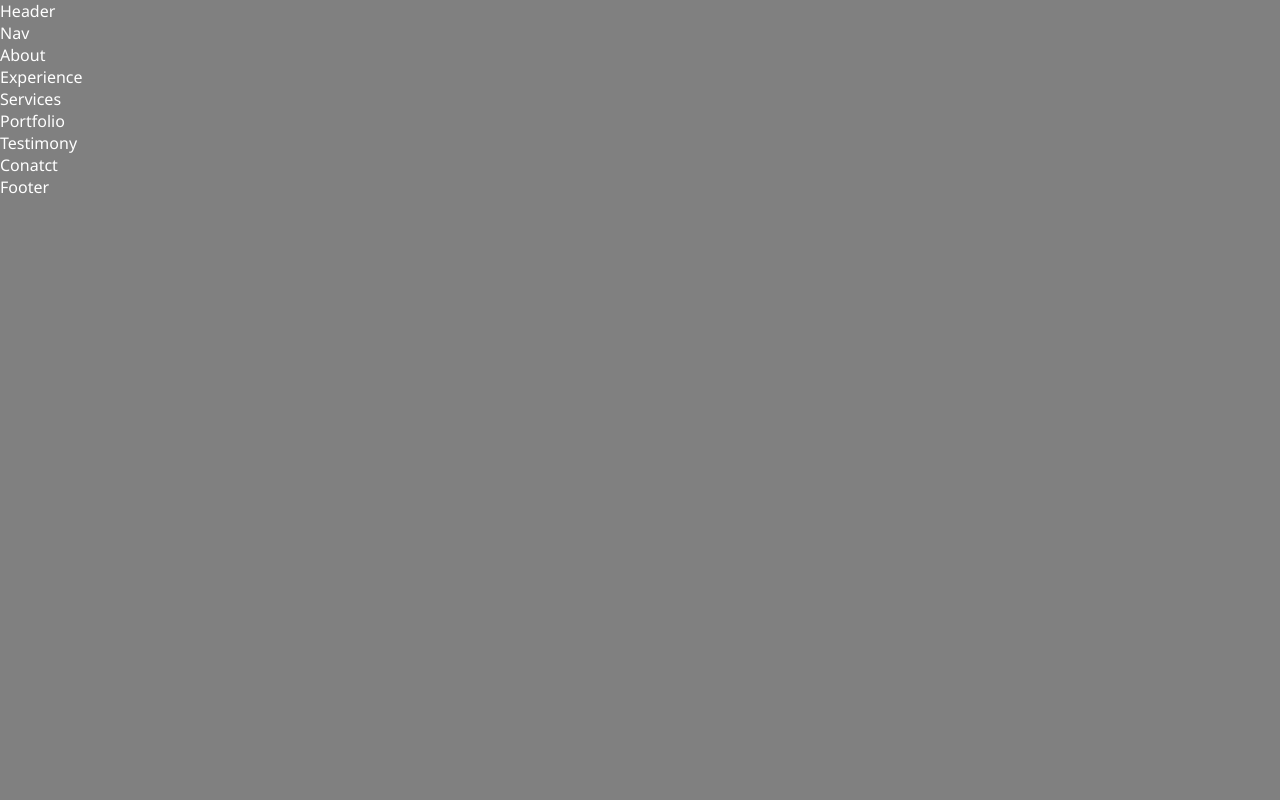
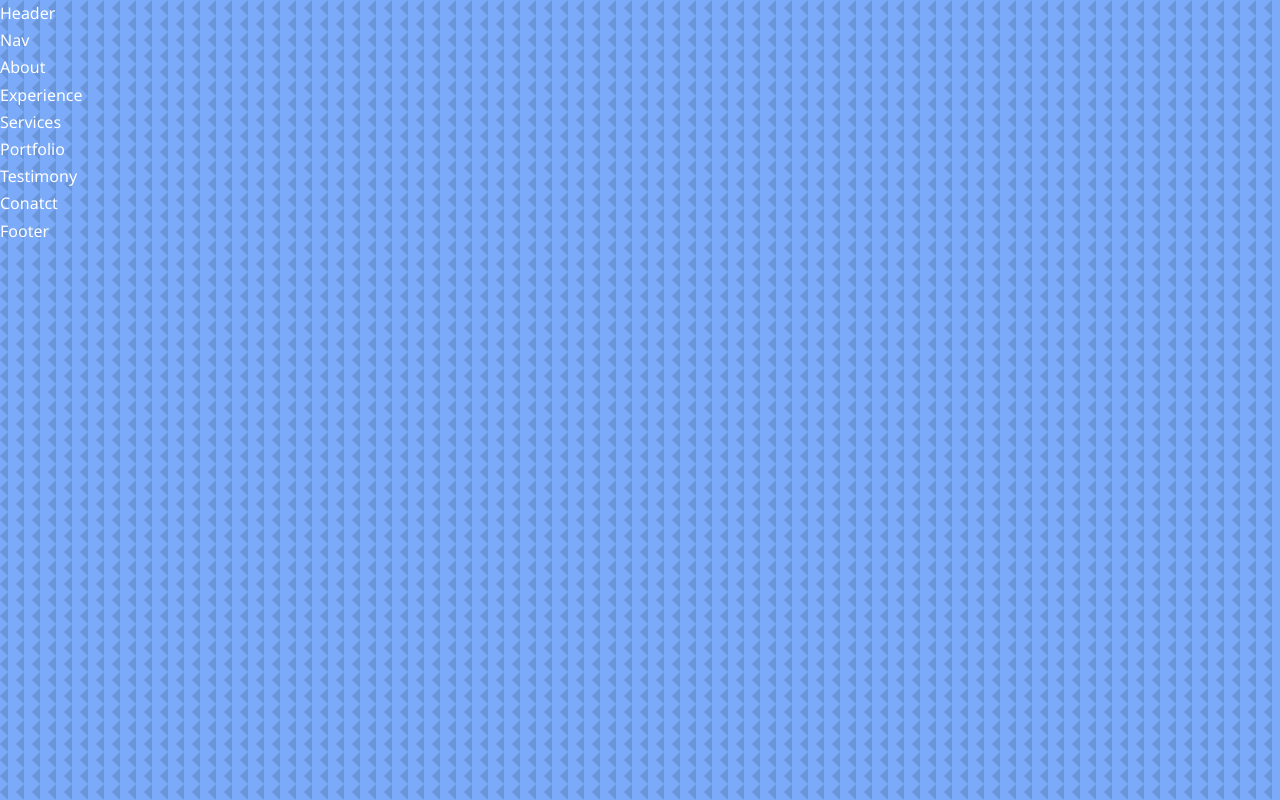
Before and after one commit to TyGBenjamin/Portfolio.v3.01, a React (Create React App) app: page / in a window 1280 px wide. Built offline with nearby package versions, Linux system fonts and the light colour scheme.

Commit message:
changes to css and styling

```diff
--- a/src/index.css
+++ b/src/index.css
@@ -11,11 +11,12 @@
 }
 
 :root {
-  --color-bg: grey;
+  --color-bg: rgb(122, 170, 248);
   --color-bg-variant: #2c2c6c;
   --color-primary: #4db5ff;
   --color-primary-variant: rgba(77, 181, 255, 0.4);
   --color-white: #fff;
+  --color-light: rgba(255, 255, 255, 0.06);
 
   --conatiner-width-lg: 75%;
   --container-width-md: 86%;
@@ -34,4 +35,33 @@
   font-family: "Noto Sans", sans-serif;
   background: var(--color-bg);
   color: var(--color-white);
+  line-height: 1.7;
+  background-image: url(../src/assets/bg-texture.png);
 }
+
+.container {
+  width: var(--conatiner-width-lg);
+  margin: 0 auto;
+}
+
+h1,
+h2,
+h3,
+h4,
+h5 {
+  font-weight: 500;
+}
+
+h1 {
+  font-size: 2.5rem;
+}
+
+section {
+  margin-top: 8rem;
+}
+
+section > h2,
+section > h5 {
+  text-align: center;
+  color: var(--color-light);
+}
```
Also changed, not shown: src/assets/bg-texture.png (added).
